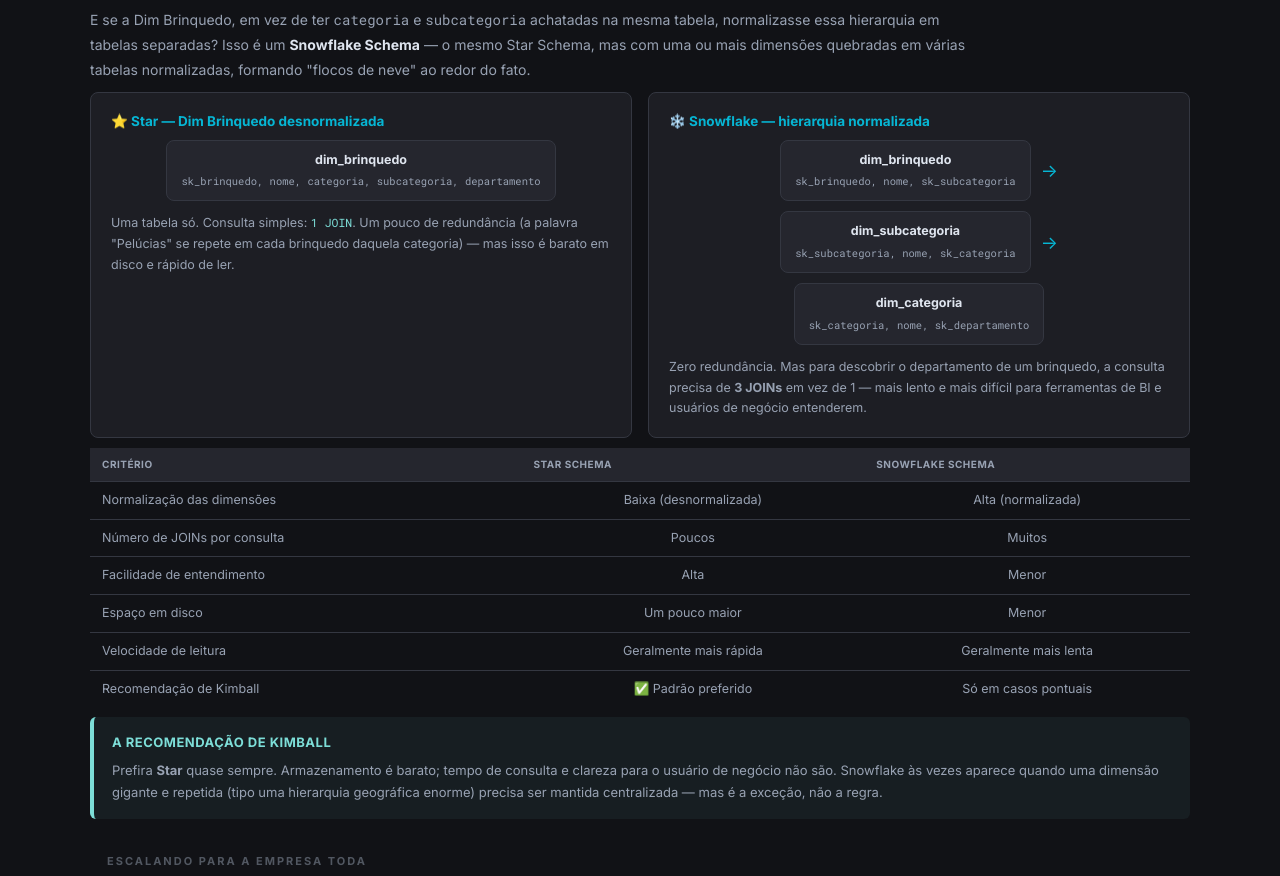
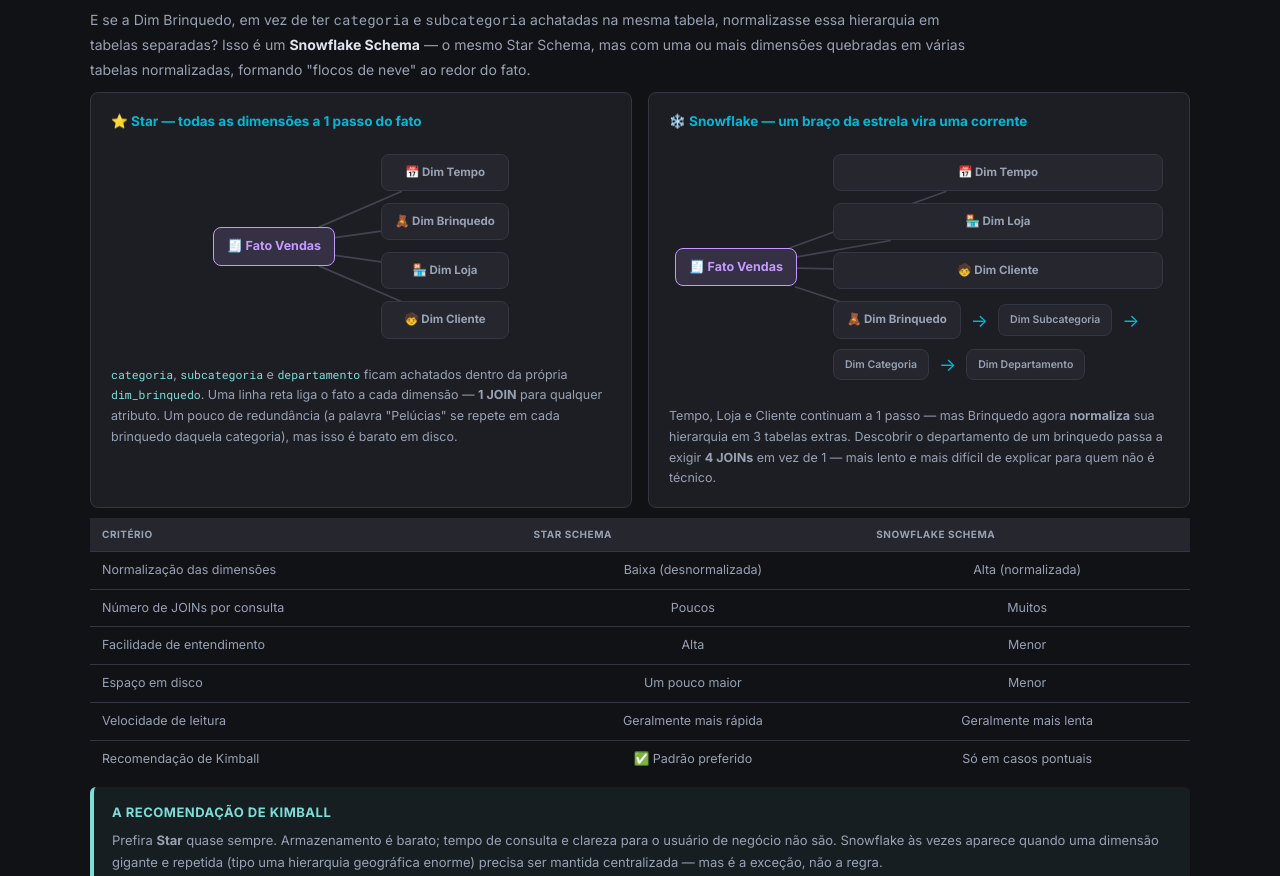
Before and after one commit to profissaodados/masterclass, a plain HTML site: page dados/modelagem-dimensional/index.html in a window 1280 px wide. Shown: the part 7436-8312 px from the top of the page. Drawn offline with Linux system fonts and the light colour scheme.

Commit message:
Adiciona diagramas relacionais Star vs Snowflake (Modelagem Dimensional)

```diff
--- a/dados/modelagem-dimensional/index.html
+++ b/dados/modelagem-dimensional/index.html
@@ -196,6 +196,16 @@ header{display:flex;justify-content:space-between;align-items:center;border-bott
 .chain-box b{display:block;color:var(--text-primary);font-size:12.5px;margin-bottom:3px;}
 .chain-box span{color:var(--text-secondary);font-size:10.5px;font-family:'Roboto Mono',monospace;}
 .chain-arrow{color:var(--accent);font-size:18px;}
+
+/* ---- RELATIONSHIP DIAGRAM (Star vs Snowflake) ---- */
+.rel-wrap{position:relative;padding:14px 6px;overflow-x:auto;}
+.rel-svg{position:absolute;inset:0;width:100%;height:100%;pointer-events:none;}
+.rel-node{position:relative;z-index:1;background:var(--bg-elevated);border:1.5px solid var(--border-color);border-radius:8px;padding:9px 13px;text-align:center;font-size:11.5px;font-weight:700;color:var(--text-secondary);white-space:nowrap;}
+.rel-node.fact{background:rgba(196,154,255,.14);border-color:var(--accent-purple);color:var(--accent-purple);font-size:12.5px;}
+.rel-node.leaf{font-weight:600;font-size:10.5px;padding:7px 11px;color:var(--text-secondary);}
+.rel-star-row{display:flex;align-items:center;gap:46px;position:relative;z-index:1;justify-content:center;}
+.rel-star-col{display:flex;flex-direction:column;gap:12px;}
+.snow-grid{display:grid;grid-template-columns:auto 1fr;grid-template-rows:repeat(4,auto);gap:12px 36px;align-items:center;position:relative;z-index:1;}
 
 /* ---- MATRIX CHECK ---- */
 .mx-yes{color:var(--accent-green);font-weight:800;}
@@ -624,22 +634,42 @@ footer a:hover{color:var(--accent);}
 
     <div class="grid-2">
       <div class="card">
-        <div class="card-title">⭐ Star — Dim Brinquedo desnormalizada</div>
-        <div class="chain-row" style="justify-content:center;">
-          <div class="chain-box" style="min-width:220px;"><b>dim_brinquedo</b><span>sk_brinquedo, nome, categoria, subcategoria, departamento</span></div>
+        <div class="card-title">⭐ Star — todas as dimensões a 1 passo do fato</div>
+        <div class="rel-wrap" id="relStarWrap">
+          <svg class="rel-svg" id="relStarSvg"></svg>
+          <div class="rel-star-row">
+            <div class="rel-node fact" data-n="fact">🧾 Fato Vendas</div>
+            <div class="rel-star-col">
+              <div class="rel-node" data-n="tempo">📅 Dim Tempo</div>
+              <div class="rel-node" data-n="brinquedo">🧸 Dim Brinquedo</div>
+              <div class="rel-node" data-n="loja">🏪 Dim Loja</div>
+              <div class="rel-node" data-n="cliente">🧒 Dim Cliente</div>
+            </div>
+          </div>
         </div>
-        <div class="card-text" style="margin-top:12px;">Uma tabela só. Consulta simples: <code>1 JOIN</code>. Um pouco de redundância (a palavra "Pelúcias" se repete em cada brinquedo daquela categoria) — mas isso é barato em disco e rápido de ler.</div>
+        <div class="card-text" style="margin-top:12px;"><code>categoria</code>, <code>subcategoria</code> e <code>departamento</code> ficam achatados dentro da própria <code>dim_brinquedo</code>. Uma linha reta liga o fato a cada dimensão — <strong>1 JOIN</strong> para qualquer atributo. Um pouco de redundância (a palavra "Pelúcias" se repete em cada brinquedo daquela categoria), mas isso é barato em disco.</div>
       </div>
       <div class="card">
-        <div class="card-title">❄️ Snowflake — hierarquia normalizada</div>
-        <div class="chain-row" style="justify-content:center;">
-          <div class="chain-box"><b>dim_brinquedo</b><span>sk_brinquedo, nome, sk_subcategoria</span></div>
-          <span class="chain-arrow">→</span>
-          <div class="chain-box"><b>dim_subcategoria</b><span>sk_subcategoria, nome, sk_categoria</span></div>
-          <span class="chain-arrow">→</span>
-          <div class="chain-box"><b>dim_categoria</b><span>sk_categoria, nome, sk_departamento</span></div>
+        <div class="card-title">❄️ Snowflake — um braço da estrela vira uma corrente</div>
+        <div class="rel-wrap" id="relSnowWrap">
+          <svg class="rel-svg" id="relSnowSvg"></svg>
+          <div class="snow-grid">
+            <div class="rel-node fact" data-n="fact" style="grid-column:1;grid-row:1 / span 4;">🧾 Fato Vendas</div>
+            <div class="rel-node" data-n="tempo" style="grid-column:2;grid-row:1;">📅 Dim Tempo</div>
+            <div class="rel-node" data-n="loja" style="grid-column:2;grid-row:2;">🏪 Dim Loja</div>
+            <div class="rel-node" data-n="cliente" style="grid-column:2;grid-row:3;">🧒 Dim Cliente</div>
+            <div class="chain-row" style="grid-column:2;grid-row:4;">
+              <div class="rel-node" data-n="brinquedo">🧸 Dim Brinquedo</div>
+              <span class="chain-arrow">→</span>
+              <div class="rel-node leaf">Dim Subcategoria</div>
+              <span class="chain-arrow">→</span>
+              <div class="rel-node leaf">Dim Categoria</div>
+              <span class="chain-arrow">→</span>
+              <div class="rel-node leaf">Dim Departamento</div>
+            </div>
+          </div>
         </div>
-        <div class="card-text" style="margin-top:12px;">Zero redundância. Mas para descobrir o departamento de um brinquedo, a consulta precisa de <strong>3 JOINs</strong> em vez de 1 — mais lento e mais difícil para ferramentas de BI e usuários de negócio entenderem.</div>
+        <div class="card-text" style="margin-top:12px;">Tempo, Loja e Cliente continuam a 1 passo — mas Brinquedo agora <strong>normaliza</strong> sua hierarquia em 3 tabelas extras. Descobrir o departamento de um brinquedo passa a exigir <strong>4 JOINs</strong> em vez de 1 — mais lento e mais difícil de explicar para quem não é técnico.</div>
       </div>
     </div>
 
@@ -924,6 +954,41 @@ function pickStar(id){
 drawStarLines(null);
 window.addEventListener('resize', () => { const active = document.querySelector('.dim-box.active'); drawStarLines(active ? active.dataset.id : null); });
 
+/* ===================== STAR vs SNOWFLAKE RELATIONSHIP DIAGRAMS ===================== */
+function drawHubLines(svgId, wrapId, hubSelector, spokeSelectors){
+  const svg = document.getElementById(svgId);
+  const wrap = document.getElementById(wrapId);
+  if(!svg || !wrap) return;
+  svg.innerHTML = '';
+  if(window.innerWidth <= 960) return;
+  const hub = wrap.querySelector(hubSelector);
+  if(!hub) return;
+  const rh = rectRel(hub, wrap);
+  const hc = centerOf(rh);
+  spokeSelectors.forEach(sel => {
+    const el = wrap.querySelector(sel);
+    if(!el) return;
+    const re = rectRel(el, wrap);
+    const ec = centerOf(re);
+    const dx = ec.x - hc.x, dy = ec.y - hc.y;
+    const p1 = edgePoint(rh, dx, dy);
+    const p2 = edgePoint(re, -dx, -dy);
+    const line = document.createElementNS('http://www.w3.org/2000/svg','line');
+    line.setAttribute('x1', p1.x); line.setAttribute('y1', p1.y);
+    line.setAttribute('x2', p2.x); line.setAttribute('y2', p2.y);
+    line.setAttribute('stroke', '#535966');
+    line.setAttribute('stroke-width', '1.75');
+    line.setAttribute('opacity', '0.65');
+    svg.appendChild(line);
+  });
+}
+function drawRelDiagrams(){
+  drawHubLines('relStarSvg', 'relStarWrap', '[data-n="fact"]', ['[data-n="tempo"]','[data-n="brinquedo"]','[data-n="loja"]','[data-n="cliente"]']);
+  drawHubLines('relSnowSvg', 'relSnowWrap', '[data-n="fact"]', ['[data-n="tempo"]','[data-n="loja"]','[data-n="cliente"]','[data-n="brinquedo"]']);
+}
+drawRelDiagrams();
+window.addEventListener('resize', drawRelDiagrams);
+
 /* ===================== GRAIN DEMO ===================== */
 const grainData = {
   item: {
```
